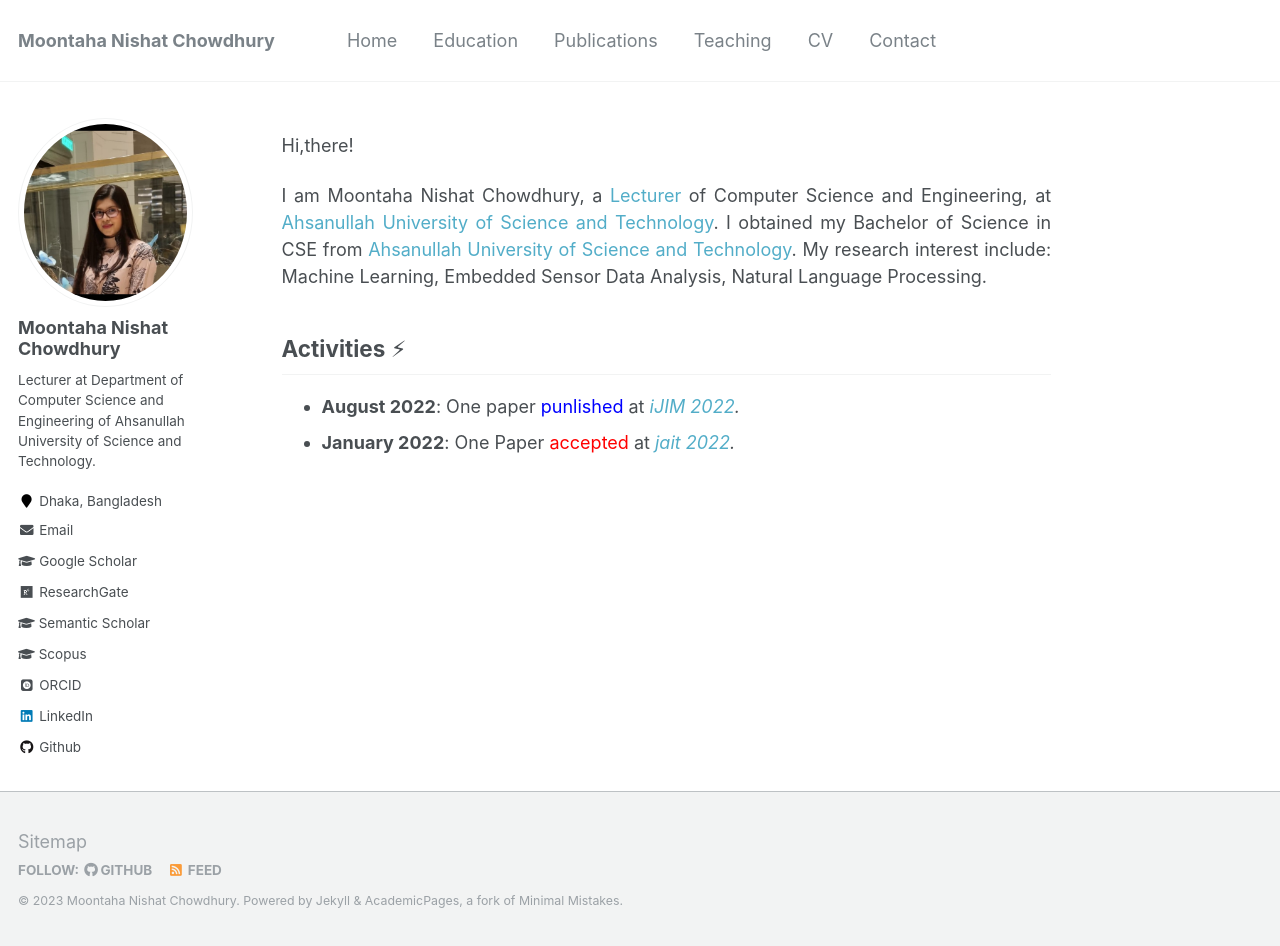
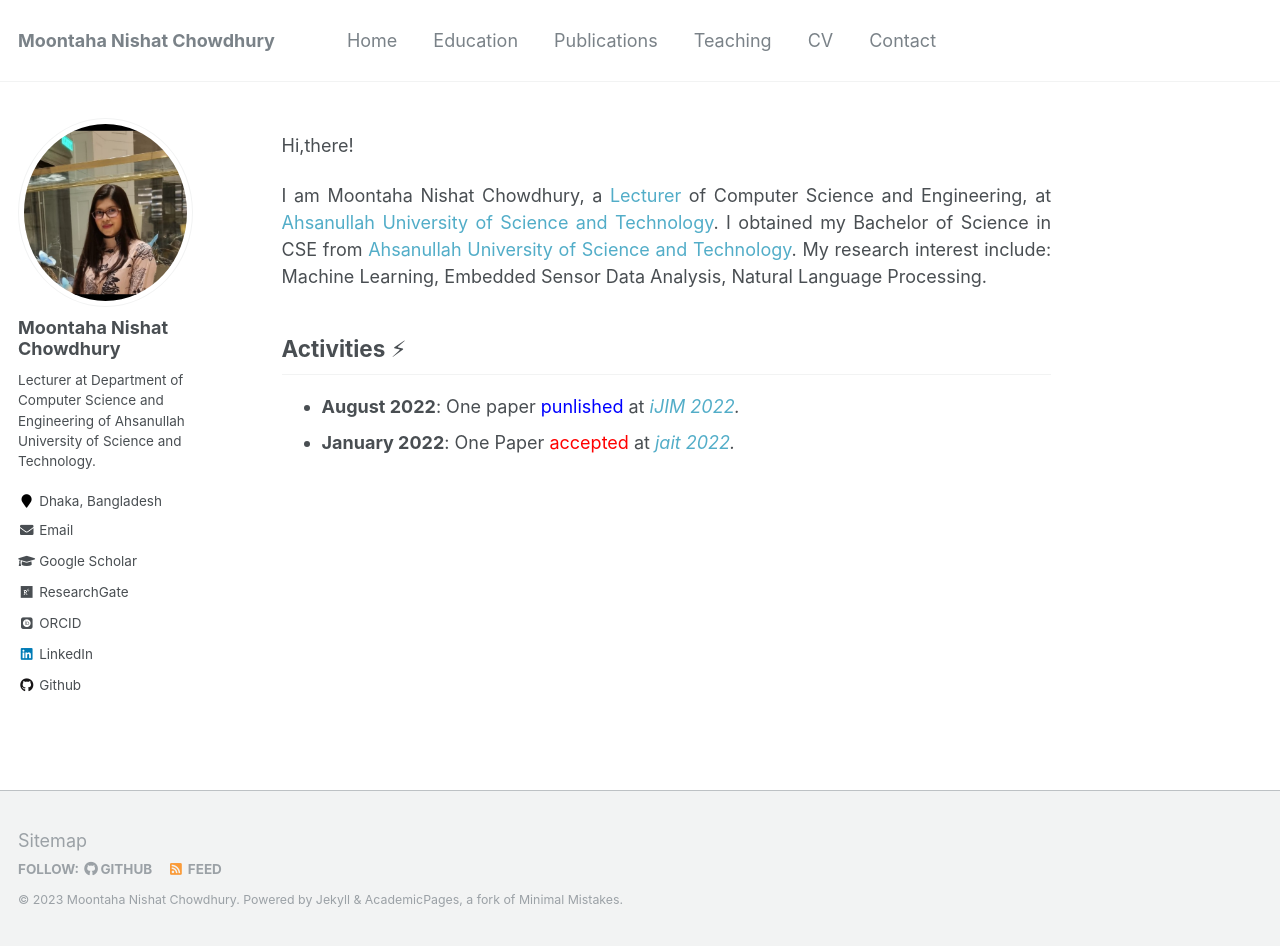
Before and after one commit to chowdhurymoontaha/chowdhurymoontaha.github.io, a Jekyll site: the page built from _pages/about.md, in a window 1280 px wide and 946 px high. Built offline with Jekyll 4.4.1, drawn with Linux system fonts in a browser that asks for light colours; some web fonts are replaced; part of the change alters nothing that is shown.

Commit message:
Update _config.yml

```diff
--- a/_config.yml
+++ b/_config.yml
@@ -86,11 +86,11 @@ author:
   location         : "Dhaka, Bangladesh"
   employer         :
   pubmed           : #"https://www.ncbi.nlm.nih.gov/pubmed/?term=john+snow"
-  googlescholar    : "https://scholar.google.com/citations?user=GBaSF7MAAAAJ&hl=en"
-  email            : "sshibli745@gmail.com"
-  researchgate     : "https://www.researchgate.net/profile/G-Shahariar"
-  scopus           : "https://www.scopus.com/authid/detail.uri?authorId=57844100100"
-  semanticscholar  : "https://www.semanticscholar.org/author/G.-M.-Shahariar/100649170"
+  googlescholar    : "https://scholar.google.com/citations?user=eYJP5BUAAAAJ&hl=en"
+  email            : "chowdhurymoontaha3@gmail.com"
+  researchgate     : "https://www.researchgate.net/profile/Moontaha-Chowdhury"
+  scopus           : #"https://www.scopus.com/authid/detail.uri?authorId=57844100100"
+  semanticscholar  : #"https://www.semanticscholar.org/author/G.-M.-Shahariar/100649170"
   uri              :
   bitbucket        :
   codepen          :
@@ -104,8 +104,8 @@ author:
   instagram        :
   impactstory      : #"https://profiles.impactstory.org/u/xxxx-xxxx-xxxx-xxxx"
   lastfm           :
-  linkedin         : "shahariar-shibli"
-  orcid            : "http://orcid.org/0000-0001-9757-7663"
+  linkedin         : "https://bd.linkedin.com/in/moontaha-nishat-chowdhury-5b0b5022b?original_referer=https%3A%2F%2Fwww.google.com%2F"
+  orcid            : "https://orcid.org/0009-0000-7725-3127"
   pinterest        :
   soundcloud       :
   stackoverflow    : # http://stackoverflow.com/users/123456/username
```
